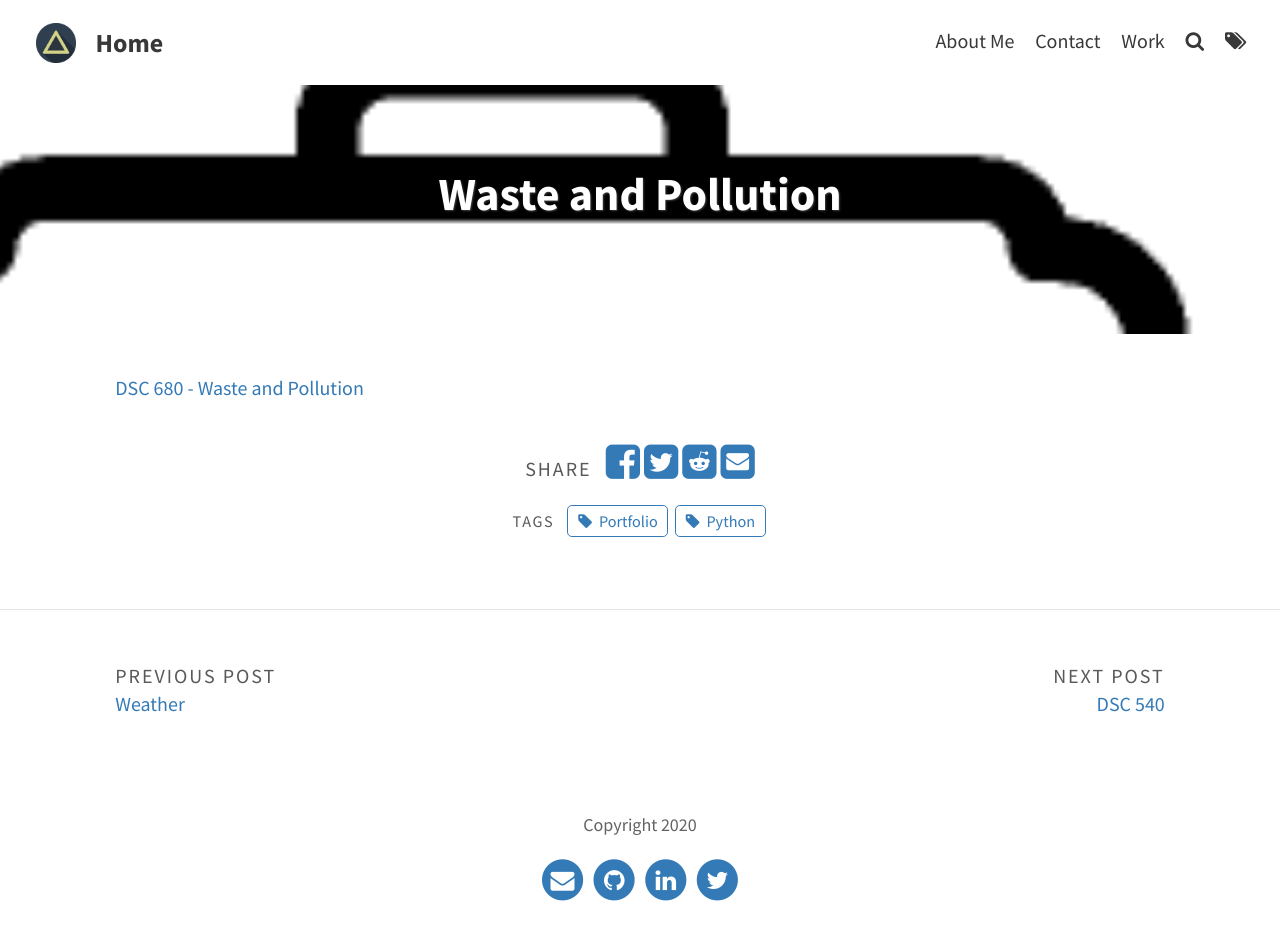
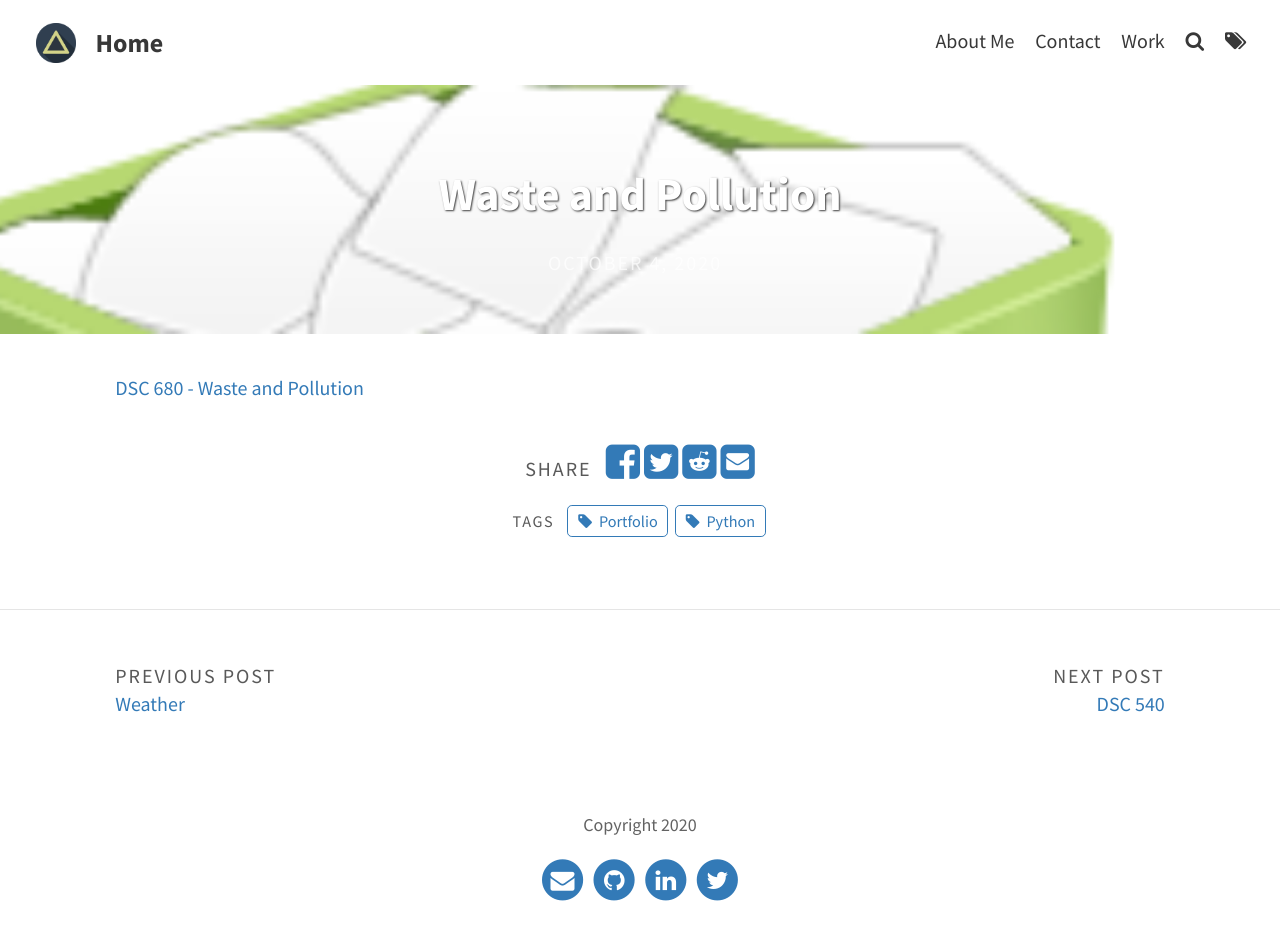
Before and after one commit to knmoses/knmoses.github.io, a Jekyll site: the page built from _portfolio/jekyllblog.md, in a window 1280 px wide. Built offline with Jekyll 4.4.1, drawn with Linux system fonts in a browser that asks for light colours.

Commit message:
Update jekyllblog.md

```diff
--- a/_portfolio/jekyllblog.md
+++ b/_portfolio/jekyllblog.md
@@ -1,8 +1,8 @@
 ---
 layout: post
 title: Waste and Pollution
-feature-img: "assets/img/portfolio/waste.png"
-img: "assets/img/portfolio/waste.png"
+feature-img: "assets/img/portfolio/recycle.png"
+img: "assets/img/portfolio/recycle.png"
 date: 04 October 2020
 tags: [Python, Portfolio]
 ---
```
